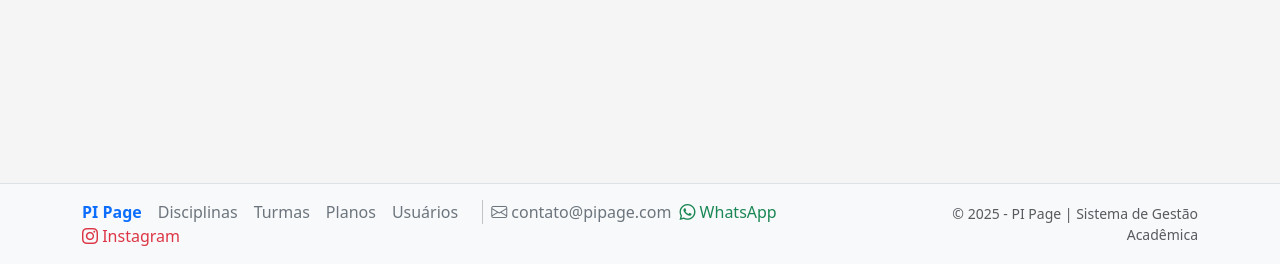
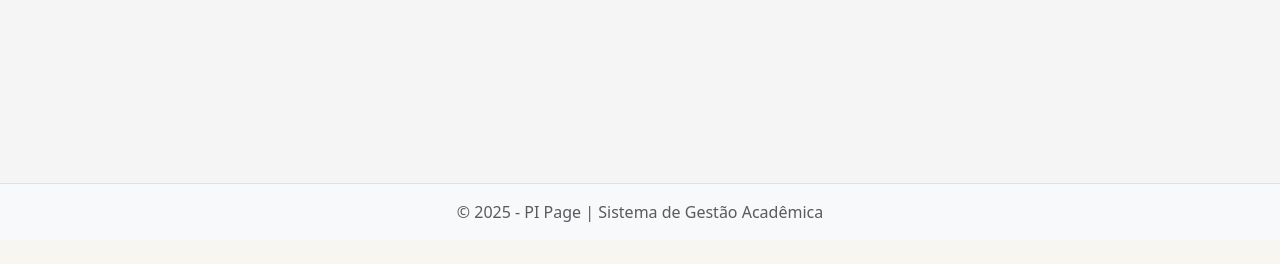
Before and after one commit to Marco-Bubola/Page--PI, a PHP site: page /views/disciplinas.php in a window 1280 px wide. Shown: the part 677-941 px from the top of the page. After the commit the page ends 899 px from the top, so only its background shows below. Run offline with PHP 8.4, Linux system fonts and the light colour scheme; a user stored in the database is signed in; data that the repository does not hold is empty.

Commit message:
Update footer.php

```diff
--- a/views/footer.php
+++ b/views/footer.php
@@ -1,23 +1,8 @@
 <?php
-// Footer profissional para páginas do coordenador
+// Footer padrão para páginas do coordenador
 ?>
 <footer class="footer mt-auto py-3 bg-light border-top" style="position:relative; z-index:100;">
-  <div class="container d-flex flex-column flex-md-row align-items-center justify-content-between">
-    <div class="mb-2 mb-md-0 d-flex align-items-center flex-wrap">
-      <a href="home_coordenador.php" class="text-decoration-none text-primary fw-bold me-3">PI Page</a>
-      <a href="disciplinas.php" class="text-decoration-none text-secondary me-3">Disciplinas</a>
-      <a href="turmas.php" class="text-decoration-none text-secondary me-3">Turmas</a>
-      <a href="planos.php" class="text-decoration-none text-secondary me-3">Planos</a>
-      <a href="gerenciar_usuarios.php" class="text-decoration-none text-secondary me-3">Usuários</a>
-      <span class="vr mx-2 d-none d-md-inline"></span>
-      <a href="mailto:contato@pipage.com" class="text-decoration-none text-secondary me-2"><i class="bi bi-envelope"></i> contato@pipage.com</a>
-      <a href="https://wa.me/5500000000000" target="_blank" class="text-decoration-none text-success me-2"><i class="bi bi-whatsapp"></i> WhatsApp</a>
-      <a href="https://instagram.com/pipage" target="_blank" class="text-decoration-none text-danger"><i class="bi bi-instagram"></i> Instagram</a>
-    </div>
-    <div class="text-muted small text-center text-md-end mt-2 mt-md-0">
-      &copy; <?= date('Y') ?> - PI Page | Sistema de Gestão Acadêmica
-    </div>
+  <div class="container text-center">
+    <span class="text-muted">&copy; <?= date('Y') ?> - PI Page | Sistema de Gestão Acadêmica</span>
   </div>
-  <!-- Bootstrap Icons CDN -->
-  <link rel="stylesheet" href="https://cdn.jsdelivr.net/npm/bootstrap-icons@1.10.5/font/bootstrap-icons.css">
 </footer>
```
